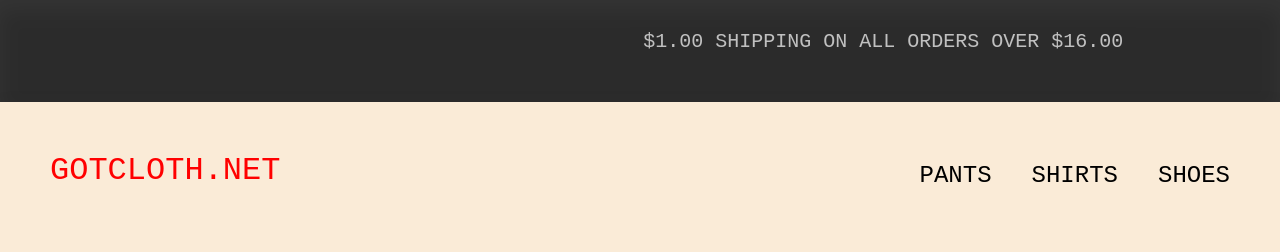
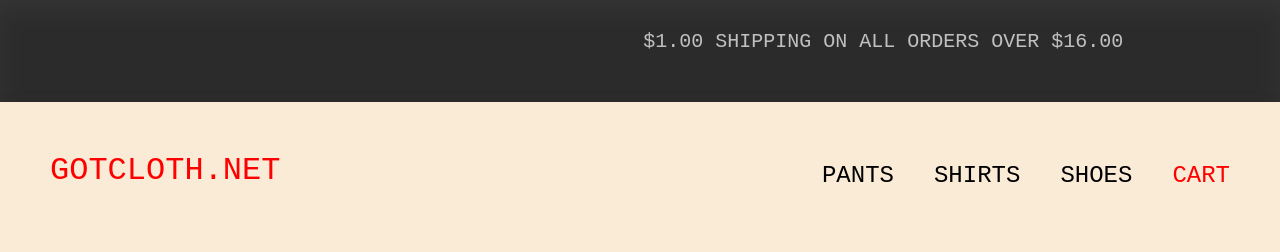
Before and after one commit to mmartin46/GotCloth, a React (Vite) app in the folder site.client/: page /shoes in a window 1280 px wide. Shown: the top 252 px of the page. Built offline with nearby package versions, Linux system fonts and the light colour scheme; no server answers; a web font is replaced by a local one.

Commit message:
Added changes

```diff
--- a/site.client/src/App.css
+++ b/site.client/src/App.css
@@ -29,6 +29,7 @@
     gap: 10px;
     padding: 10px;
 }
+
 
 
 .otherSecondaryHeaders > * {
--- a/site.client/src/components/SecondaryHeader.jsx
+++ b/site.client/src/components/SecondaryHeader.jsx
@@ -13,6 +13,7 @@ const SecondaryHeader = () => {
                 <h4>PANTS</h4>
                 <h4>SHIRTS</h4>
                 <h4>SHOES</h4>
+                <h4 style={{ color: 'red' }}>CART</h4>
             </div>
         </div>
     );
```
